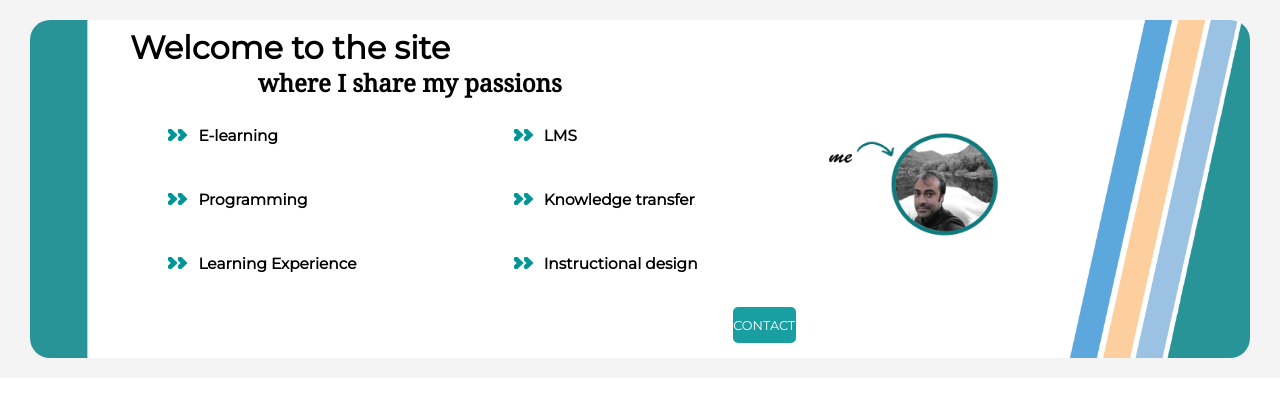
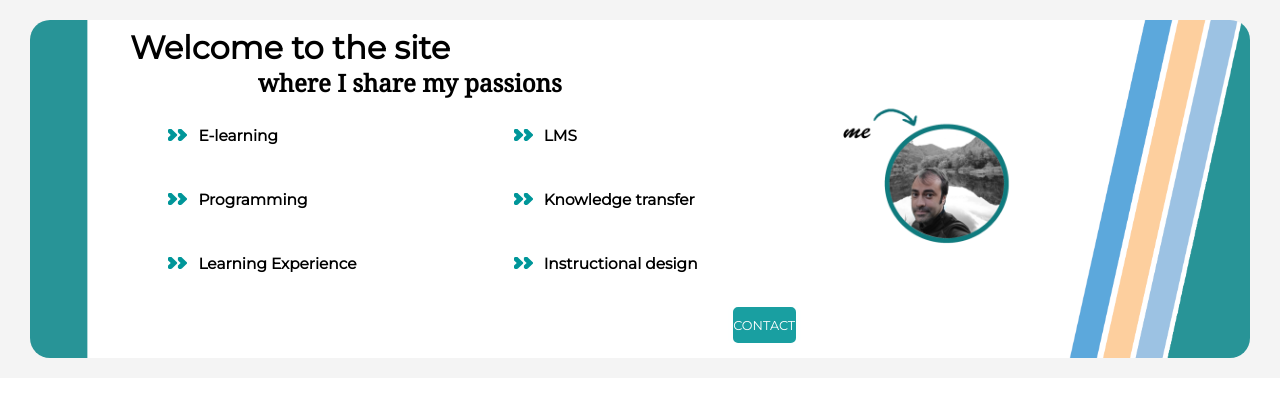
Before and after one commit to mperezal/traini, a PHP site: page / in a window 1280 px wide. Shown: the part 100-518 px from the top of the page. Run offline with PHP 8.4, Linux system fonts and the light colour scheme.

Commit message:
cambio de banner 2 mas grande

```diff
--- a/styles/home.css
+++ b/styles/home.css
@@ -73,7 +73,7 @@ font-size: 2em;
   background-color: #ffffff;
   border: 0px solid rgb(244, 244, 244);
   background-image: url(/images/banner_part2.png);
-  background-size:120%;
+  background-size:140%;
   background-position:center;
   background-repeat:no-repeat;
   display: flex;
```
Also changed, not shown: images/banner_part2.png, 1 other file.
